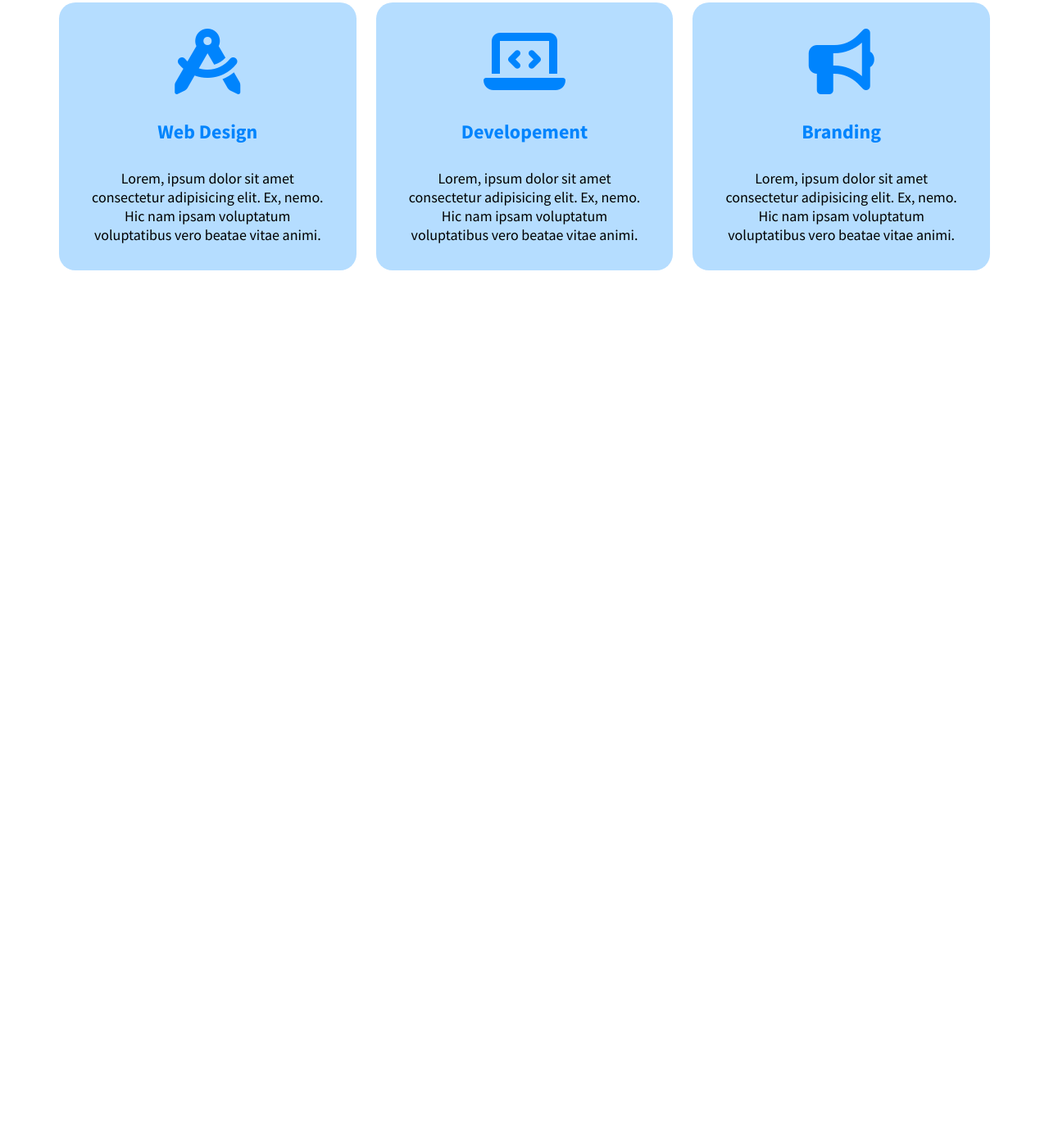
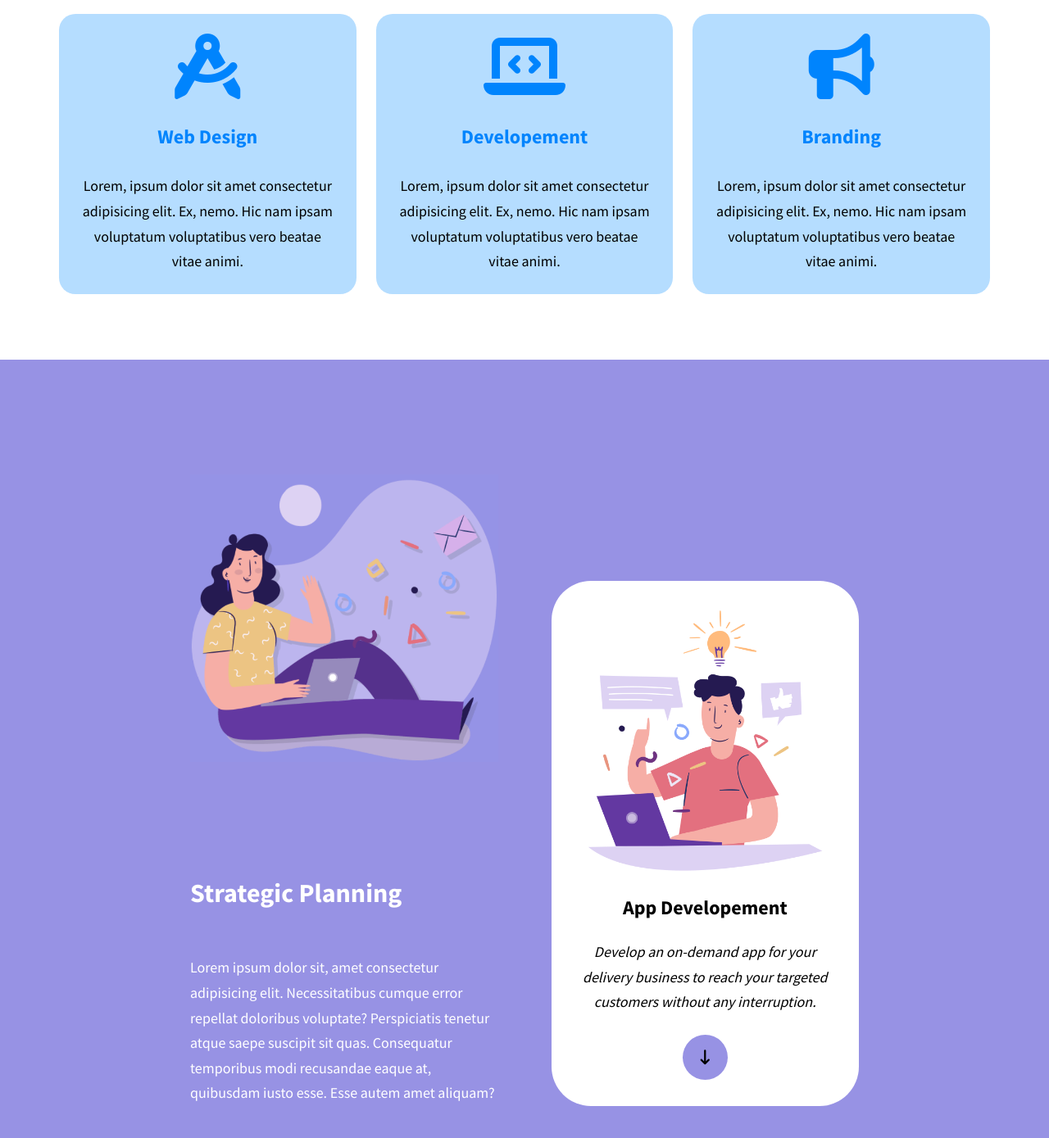
Before and after one commit to spellcry/htmlcss-responsive-layout, a plain HTML site: page index.html in a window 1280 px wide. Shown: the part 487-1876 px from the top of the page at 82% size. Before the commit the page ends 897 px from the top, so only its background shows below. Drawn offline with Linux system fonts and the light colour scheme.

Commit message:
strategic

```diff
--- a/css/style.css
+++ b/css/style.css
@@ -5,6 +5,7 @@
 :root {
     --blue: #0084FD;
     --lightblue: #B5DDFF;
+    --violet: #9792E4;
 }
 
 /* ! Regole reset */
@@ -35,6 +36,10 @@ button {
     font-family: "Source Sans Pro", sans-serif;
 }
 
+p {
+    line-height: 1.7;
+}
+
 /* ! Regole layout */
 body {
     font-family: "Source Sans Pro", sans-serif;
@@ -44,6 +49,10 @@ body {
     max-width: 1200px;
     margin-inline: auto;
     padding-inline: 2rem;
+}
+
+.container--small {
+    max-width: 880px;
 }
 
 .row {
@@ -173,21 +182,57 @@ body {
     margin-right: 0.625rem;
 }
 
+/* ! Strategic */
+.strategic {
+    padding-block: 4.0625rem;
+    background-color: var(--violet);
+    color: #fff;
+}
+
+.strategic .col:first-child .card__img {
+    margin-bottom: 5rem;
+}
+
+.strategic .col:first-child .card__title {
+    margin-bottom: 3.5rem;
+    font-size: 2rem;
+}
+
+.strategic .col:last-child .card {
+    display: flex;
+    flex-direction: column;
+    gap: 1.5rem;
+    padding: 2rem 1.5rem;
+    border-radius: 48px;
+    background-color: #fff;
+    color: #000;
+    text-align: center;
+}
+
+.strategic .card__arrow {
+    width: fit-content;
+    margin-inline: auto;
+    aspect-ratio: 1/1;
+    padding: 1rem;
+    border-radius: 50%;
+    background-color: var(--violet);
+}
+
 /* -------------------------------------------------------------------------------- */
 /* ! TABLET VERSION */
 /* -------------------------------------------------------------------------------- */
 @media (min-width: 810px) {
 
     /* ! Hero */
-    .card-wrapper .col {
+    .hero .card-wrapper .col {
         flex-basis: calc(calc(100% - calc(24px * 2)) / 3);
     }
 
-    .card-wrapper .col.col--big {
+    .hero .card-wrapper .col.col--big {
         flex-basis: calc(calc(100% - calc(24px / 2)) / 3 * 2);
     }
 
-    .card {
+    .hero .card {
         height: 100%;
         padding: 1.5rem;
         font-size: 1.125rem;
@@ -199,6 +244,11 @@ body {
 
     .hero .card__img img {
         width: 50%;
+    }
+
+    /* ! Strategic */
+    .strategic {
+        font-size: 18px;
     }
 
 }
@@ -247,4 +297,29 @@ body {
         align-self: flex-end;
     }
 
+    /* ! Strategic */
+    .strategic {
+        padding-top: 8.75rem;
+    }
+
+    .strategic .card-wrapper {
+        flex-wrap: nowrap;
+        gap: 4.0625rem;
+    }
+
+    .strategic .card-wrapper .col {
+        flex-basis: 50%;
+    }
+
+    .strategic .col:first-child .card__img {
+        margin-bottom: 8.75rem;
+    }
+
+    .strategic .card-wrapper .col:last-child {
+        display: flex;
+    }
+
+    .strategic .card-wrapper .col:last-child .card {
+        align-self: flex-end;
+    }
 }
--- a/index.html
+++ b/index.html
@@ -99,6 +99,40 @@
         </section>
         <!-- Hero END -->
 
+        <!-- Strategic START -->
+        <section class="strategic">
+            <div class="container container--small">
+                <div class="card-wrapper row">
+                    <div class="col">
+                        <div class="card">
+                            <figure class="card__img">
+                                <img src="img/planning1.png" alt="donna con maglia gialla">
+                            </figure>
+                            <h2 class="card__title">Strategic Planning</h2>
+                            <p class="card__text">Lorem ipsum dolor sit, amet consectetur adipisicing elit.
+                                Necessitatibus cumque error repellat doloribus voluptate? Perspiciatis tenetur atque
+                                saepe suscipit sit quas. Consequatur temporibus modi recusandae eaque at, quibusdam
+                                iusto esse. Esse autem amet aliquam?</p>
+                        </div>
+                    </div>
+                    <div class="col">
+                        <div class="card">
+                            <figure class="card__img">
+                                <img src="img/planning2.png" alt="uomo con maglietta rossa e portatile">
+                            </figure>
+                            <h3 class="card__title title">App Developement</h3>
+                            <p class="card__text"><i>Develop an on-demand app for your delivery business to reach your
+                                    targeted customers without any interruption.</i></p>
+                            <div class="card__arrow">
+                                <i class="fa-solid fa-arrow-down-long"></i>
+                            </div>
+                        </div>
+                    </div>
+                </div>
+            </div>
+        </section>
+        <!-- Strategic END -->
+
     </main>
 </body>
 
```
